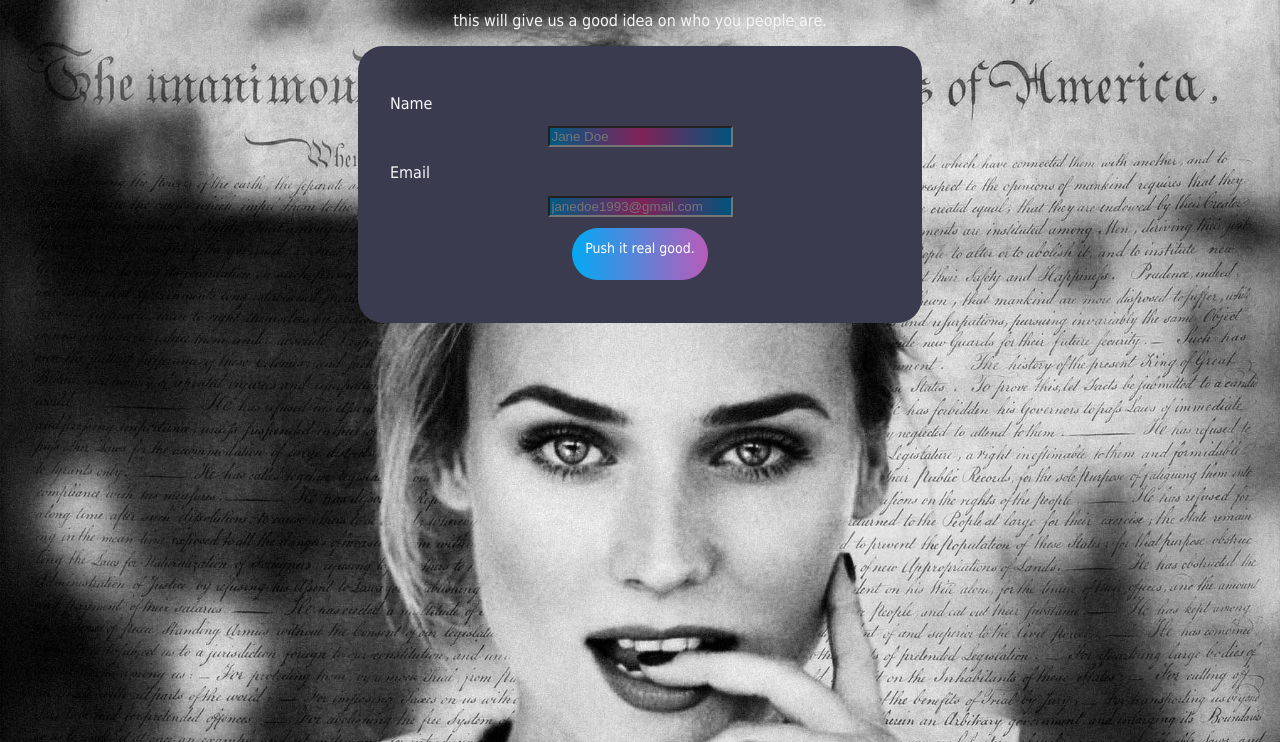
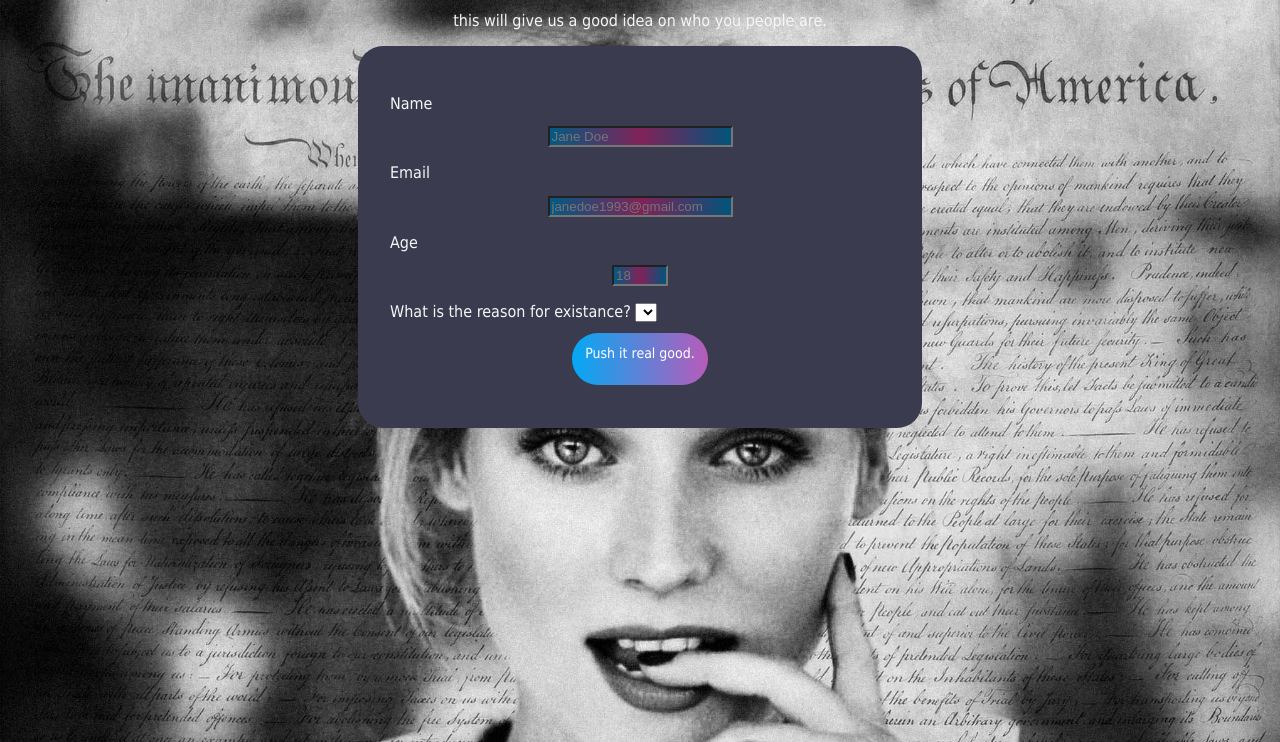
Before and after one commit to tyrhoads/html_practice, a plain HTML site: page freeCodeCamp.html in a window 1280 px wide. Shown: the part 90-832 px from the top of the page. Drawn offline with Linux system fonts and the light colour scheme.

Commit message:
added new label

```diff
--- a/freeCodeCamp.html
+++ b/freeCodeCamp.html
@@ -19,6 +19,15 @@
             <label for="email">Email
                 <input id="email" type="email" placeholder="janedoe1993@gmail.com"required/>
             </label>
+            <label for="age">Age
+                <input id="age" type="number" placeholder="18"required min="10" max="99"/>
+            </label>
+            <label for="dropdown"> What is the reason for existance?
+                <select id="dropdown">
+
+                </select>
+            </label>
+
             <label>
                 <button id="submit" type="submit" class="button">
                     Push it real good.
```
